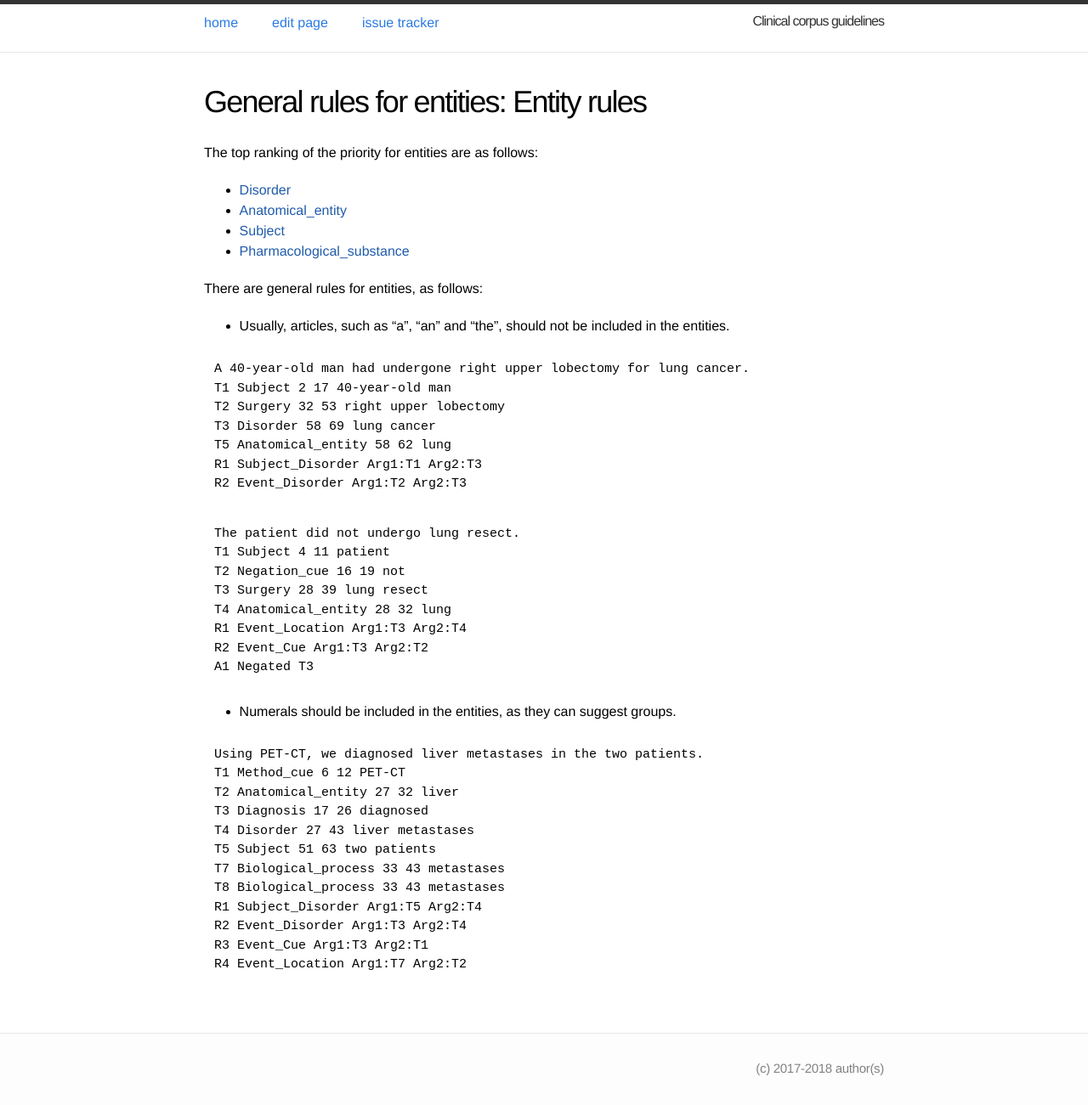
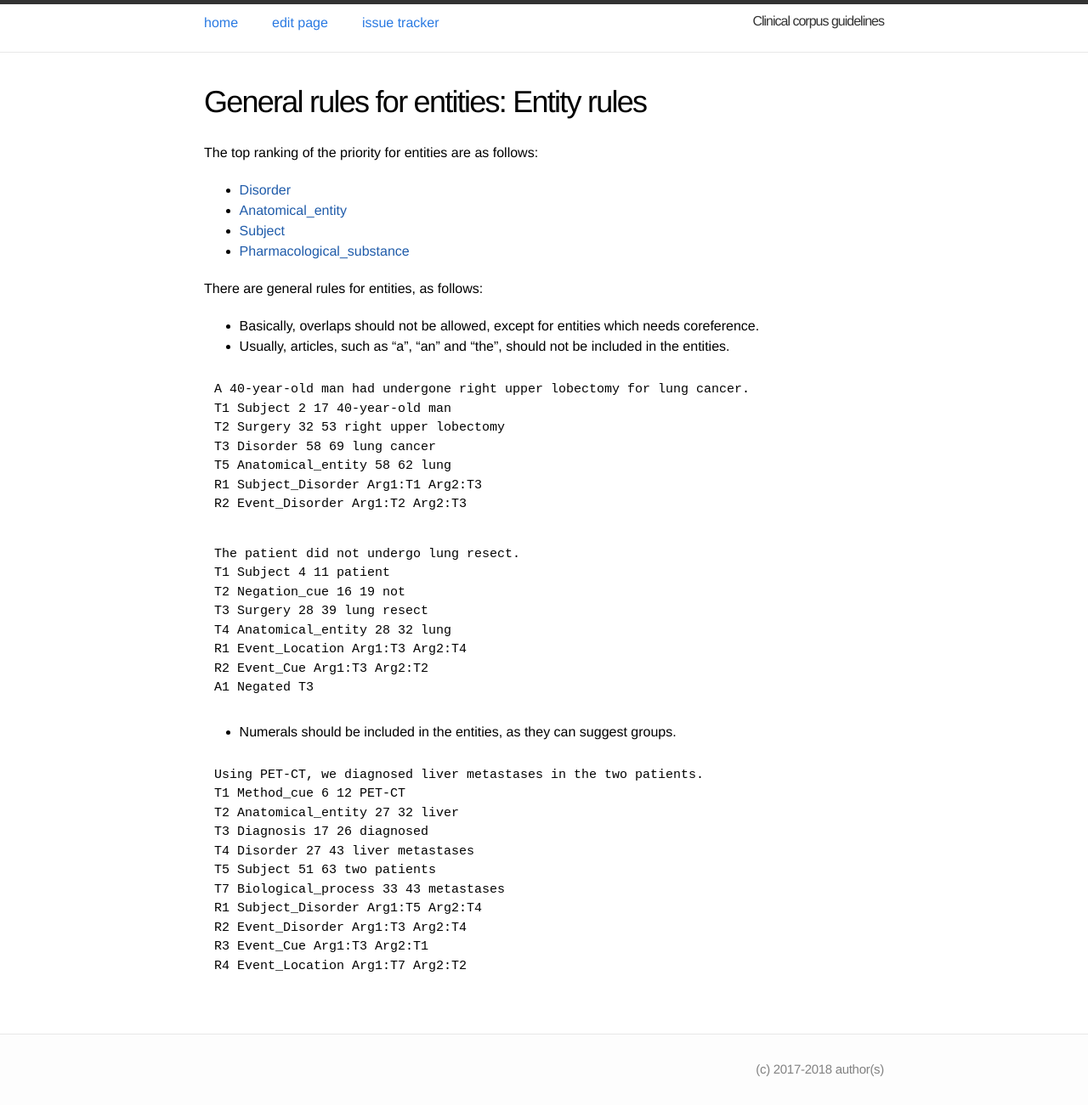
Before and after one commit to ezcatdb/clinicalcorpus-guidelines, a Jekyll site: the page built from _entity/GeneralRules.md, in a window 1280 px wide. Shown: the whole page at 85% size. Built offline with Jekyll 4.4.1, drawn with Linux system fonts in a browser that asks for light colours.

Commit message:
Update GeneralRules.md to include a new rule.

```diff
--- a/_entity/GeneralRules.md
+++ b/_entity/GeneralRules.md
@@ -20,7 +20,7 @@ The top ranking of the priority for entities are as follows:
 -->
 
 There are general rules for entities, as follows:
-
+ - Basically, overlaps should not be allowed, except for entities which needs coreference.
  - Usually, articles, such as "a", "an" and "the", should not be included in the entities.
 
 ~~~ ann
@@ -53,7 +53,6 @@ T3 Diagnosis 17 26 diagnosed
 T4 Disorder 27 43 liver metastases
 T5 Subject 51 63 two patients
 T7 Biological_process 33 43 metastases
-T8 Biological_process 33 43 metastases
 R1 Subject_Disorder Arg1:T5 Arg2:T4
 R2 Event_Disorder Arg1:T3 Arg2:T4
 R3 Event_Cue Arg1:T3 Arg2:T1
```
